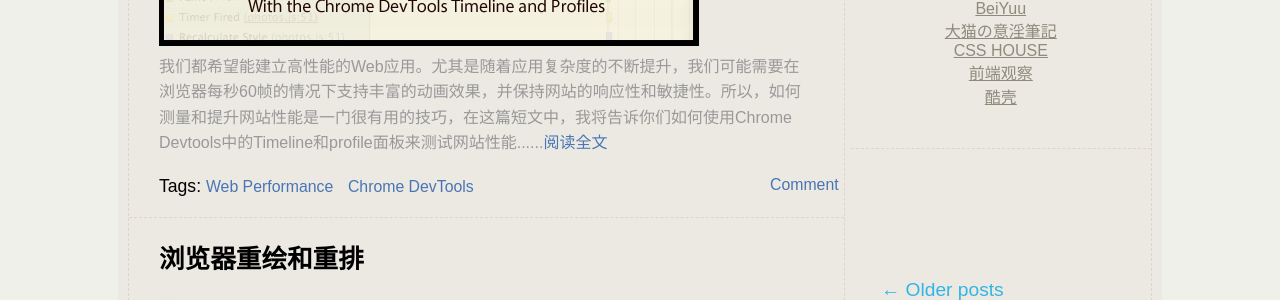
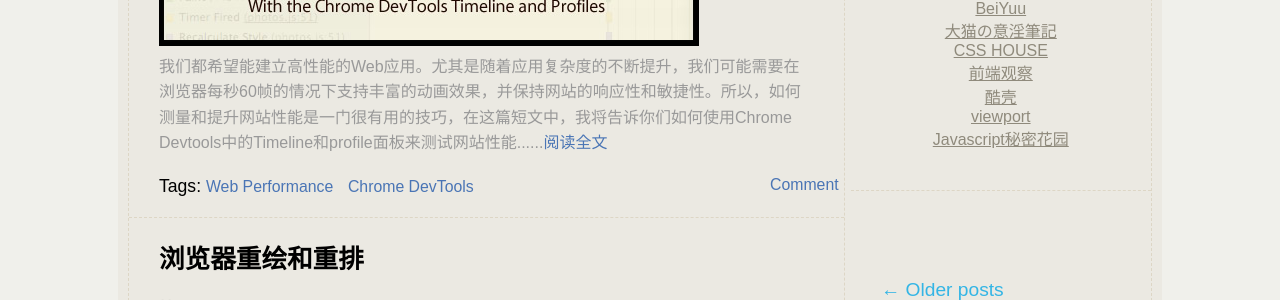
Before and after one commit to JackieLin/forkme, a Jekyll site: the page built from index.html, in a window 1280 px wide. Shown: the part 584-884 px from the top of the page. Built offline with Jekyll 4.4.1, drawn with Linux system fonts in a browser that asks for light colours; Markdown is read by kramdown in place of the engine named in the settings; the list of posts is cut into pages by our own code; comment, search, counter and statistics services are not loaded.

```diff
--- a/index.html
+++ b/index.html
@@ -71,6 +71,8 @@
 				<li><a href="http://csshouse.net" target="_blank" title="CSS HOUSE">CSS HOUSE</a></li>
 				<li><a href="http://www.qianduan.net/" target="_blank" title="前端观察">前端观察</a></li>
 				<li><a href="http://coolshell.cn/" target="_blank" title="酷壳">酷壳</a></li>
+				<li><a href="http://weizhifeng.net/viewports.html" title="viewport">viewport</a></li>
+				<li><a href="http://bonsaiden.github.io/JavaScript-Garden/zh/" title="javascript">Javascript秘密花园</a></li>
 			</ul>
 		</nav>
 	</section>
```
Also changed, not shown: images/Toki/screenshot.png (added).
